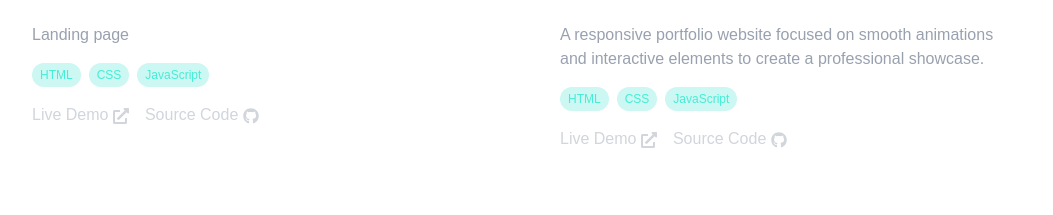
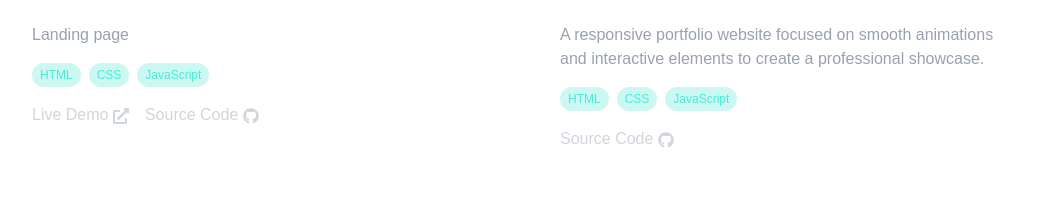
Before and after one commit to Abdalghani-Dakkak/my-portfolio, a Next.js app: page / in a window 1280 px wide. Shown: the part 3760-3975 px from the top of the page, without its empty margins (113-1166 px from the left). Built offline with nearby package versions, Linux system fonts and the light colour scheme.

Commit message:
fix links

```diff
--- a/src/constants/projects.js
+++ b/src/constants/projects.js
@@ -13,7 +13,7 @@ export const projects = [
       "A responsive portfolio website focused on smooth animations and interactive elements to create a professional showcase.",
     image: "/images/projects/motion-graphic-portfolio.png",
     tags: ["HTML", "CSS", "JavaScript"],
-    liveUrl: "https://abdalghani-dakkak.github.io/Motion-Graphics-Portfolio/",
+    liveUrl: null,
     githubUrl: "https://github.com/Abdalghani-Dakkak/Motion-Graphics-Portfolio",
   },
   {
@@ -22,7 +22,7 @@ export const projects = [
       "A full-featured movie database application using Next.js with external API integration, dynamic routing, and server-side rendering.",
     image: "/images/projects/imdb-clone.png",
     tags: ["Next.js", "TailwindCSS"],
-    liveUrl: "imdb-clone-nextjs-project.vercel.app/",
+    liveUrl: "https://imdb-clone-nextjs-project.vercel.app/",
     githubUrl: "https://github.com/Abdalghani-Dakkak/IMDb-Clone",
   },
   {
```
